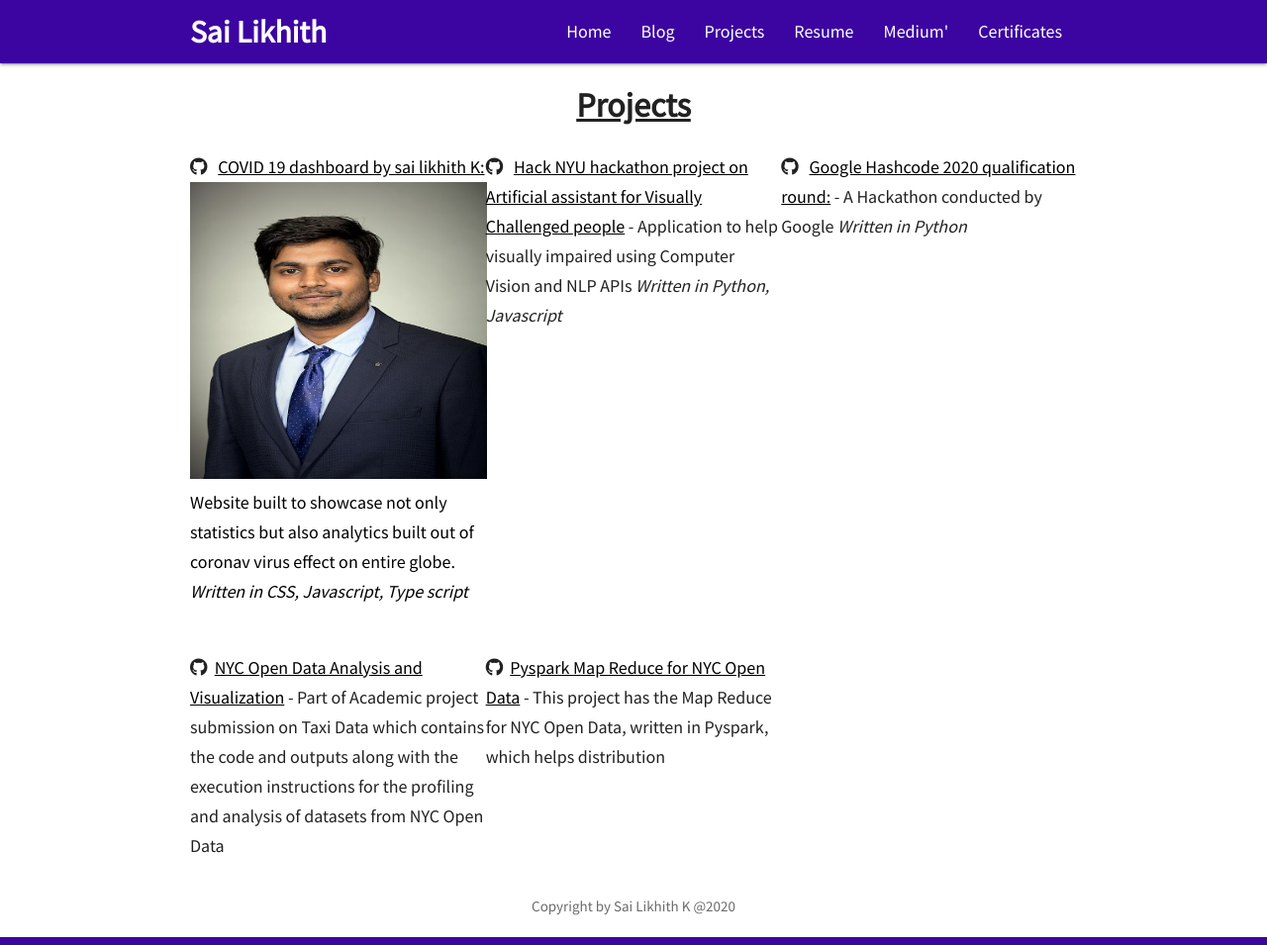
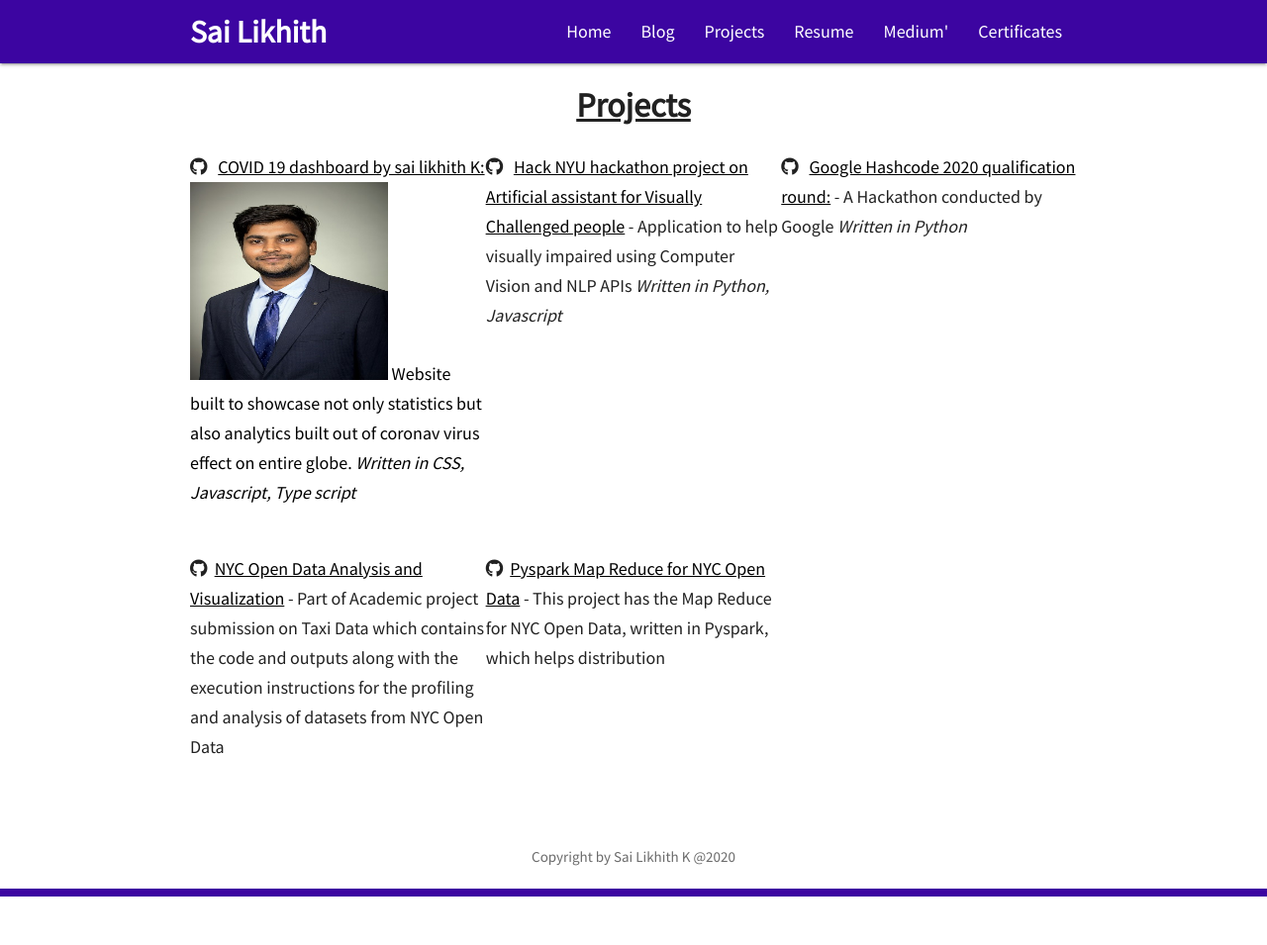
Before and after one commit to SaiLikhith7/Mywebsite, a Jekyll site: the page built from projects.html, in a window 1280 px wide. Shown: the whole page at 99% size. Built offline with Jekyll 4.4.1, drawn with Linux system fonts in a browser that asks for light colours; nearby versions of some CDN libraries; after the commit the page ends 906 px from its top, so only the background shows below that.

Commit message:
Update projects.html

```diff
--- a/_includes/projects.html
+++ b/_includes/projects.html
@@ -14,7 +14,7 @@
           <i class="fab fa-github"></i>&nbsp;&nbsp;
           <strong>
             <a href="https://github.com/SaiLikhith7/covid19-by-sailikhithk"><u>COVID 19 dashboard by sai likhith K:</u></a>
-            <a href="https://github.com/SaiLikhith7/covid19-by-sailikhithk" target="_self"><img ismap src="./img/rakshinshu.jpg" alt="Sai Likhith7" style="width:300px;height:300px;" border ="0"/>
+            <a href="https://github.com/SaiLikhith7/covid19-by-sailikhithk" target="_self"><img ismap src="./img/rakshinshu.jpg" alt="Sai Likhith7" style="width:200px;height:200px;" border ="0"/ >
           Website built to showcase not only statistics but also analytics built out of coronav virus effect on entire globe. <i>Written in CSS, Javascript, Type script </i>
         </a></h5>
         </div>
```
